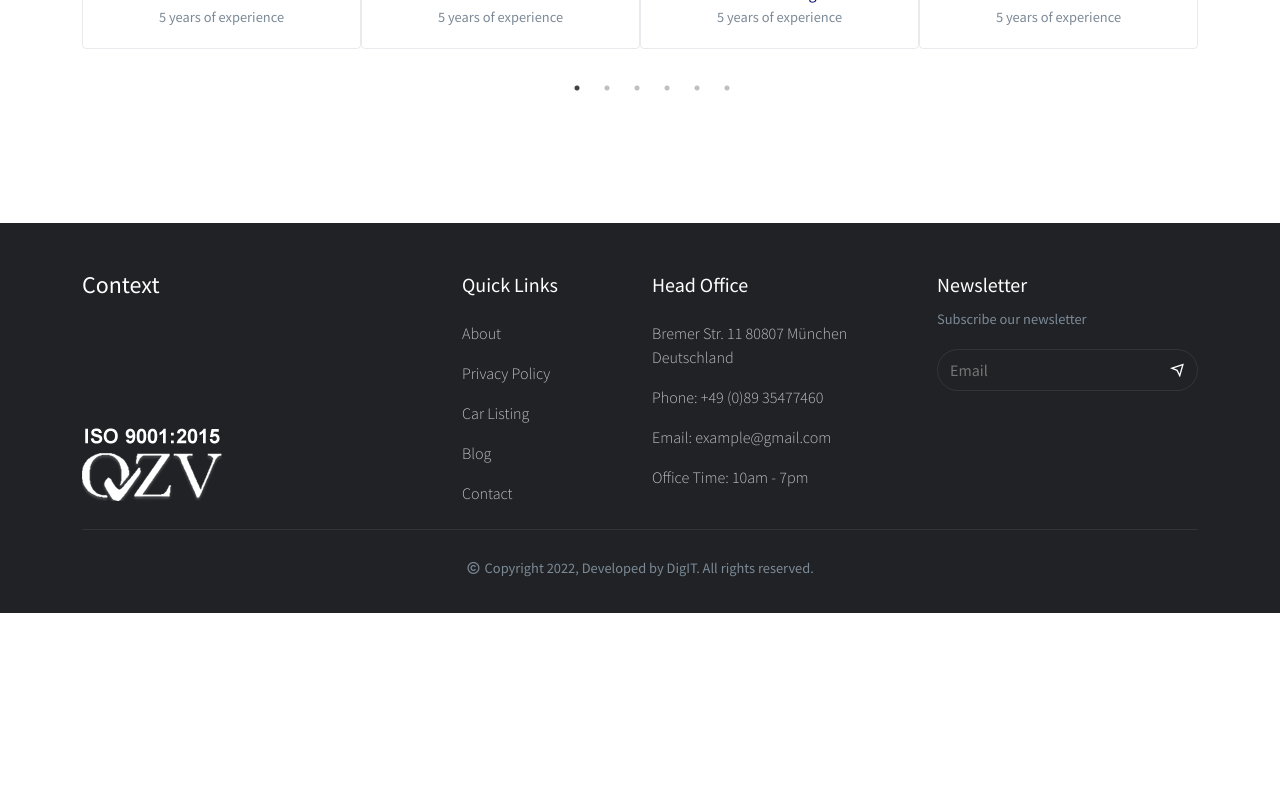
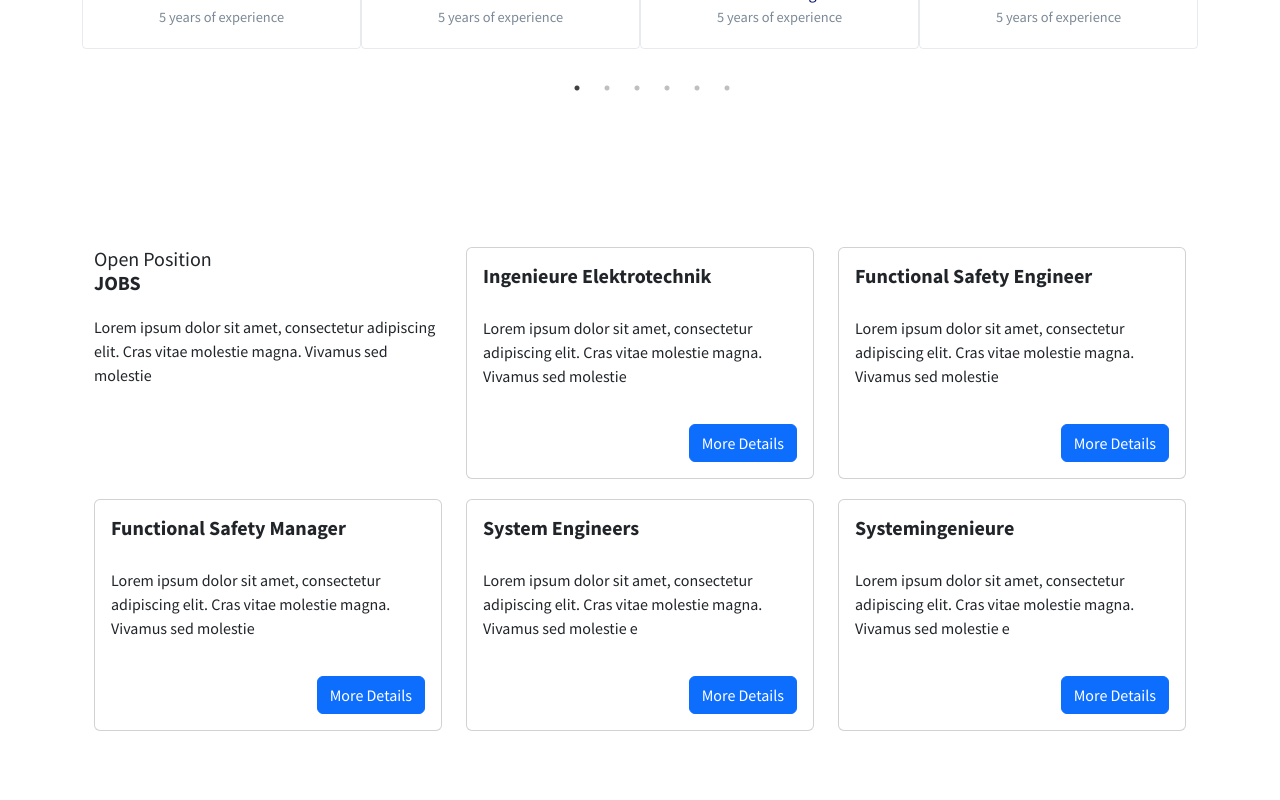
Before and after one commit to EuronRamadanii/Buna_Version, a React (Create React App) app: page /home in a window 1280 px wide. Shown: the part 2880-3680 px from the top of the page. Before the commit the page ends 3493 px from the top, so only its background shows below. Built offline with nearby package versions, Linux system fonts and the light colour scheme.

Commit message:
Job Positions finished

```diff
--- a/src/components/UI/JobPositions.jsx
+++ b/src/components/UI/JobPositions.jsx
@@ -1,19 +1,136 @@
 import React from "react";
-import { Button, Card } from "reactstrap";
+// import { Button, Card } from "reactstrap";
+import "bootstrap/dist/css/bootstrap.min.css";
+import { Container, Card, Col, Button } from "react-bootstrap";
+import { Row } from "reactstrap";
 
 function JobPosition() {
   return (
-    <Card style={{ width: "18rem" }}>
-      <Card.Img variant="top" src="holder.js/100px180" />
-      <Card.Body>
-        <Card.Title>Card Title</Card.Title>
-        <Card.Text>
-          Some quick example text to build on the card title and make up the
-          bulk of the card's content.
-        </Card.Text>
-        <Button variant="primary">Go somewhere</Button>
-      </Card.Body>
-    </Card>
+    <>
+      <section style={{}}>
+        <Container className="p-4">
+          <Row>
+            <Col md="4" style={{ marginBottom: "20px" }}>
+              {/* <Card> */}
+              {/* <Card.Img variant="top" src={img1} /> */}
+              <Card.Body>
+                <Card.Title>
+                  Open Position <br /> <b>JOBS</b>{" "}
+                </Card.Title>
+                <Card.Text style={{ marginTop: "20px" }}>
+                  Lorem ipsum dolor sit amet, consectetur adipiscing elit. Cras
+                  vitae molestie magna. Vivamus sed molestie
+                </Card.Text>
+                {/* <Button style={{ float: "right" }} variant="primary">
+                  More Details
+                </Button> */}
+              </Card.Body>
+              {/* </Card> */}
+            </Col>
+            {/* </Container>
+          <Container className="p-4"> */}
+            <Col md="4" style={{ marginBottom: "20px" }}>
+              <Card>
+                {/* <Card.Img variant="top" src={img1} /> */}
+                <Card.Body>
+                  <Card.Title>
+                    {" "}
+                    <b> Ingenieure Elektrotechnik </b>
+                  </Card.Title>
+                  <Card.Text style={{ padding: "20px 0" }}>
+                    Lorem ipsum dolor sit amet, consectetur adipiscing elit.
+                    Cras vitae molestie magna. Vivamus sed molestie
+                  </Card.Text>
+                  <Button style={{ float: "right" }} variant="primary">
+                    More Details
+                  </Button>
+                </Card.Body>
+              </Card>
+            </Col>
+            {/* </Container>
+        <div className="App">
+          <Container className="p-4"> */}
+            <Col md="4">
+              <Card>
+                {/* <Card.Img variant="top" src={img1} /> */}
+                <Card.Body>
+                  <Card.Title>
+                    {" "}
+                    <b>Functional Safety Engineer</b>{" "}
+                  </Card.Title>
+                  <Card.Text style={{ padding: "20px 0" }}>
+                    Lorem ipsum dolor sit amet, consectetur adipiscing elit.
+                    Cras vitae molestie magna. Vivamus sed molestie
+                  </Card.Text>
+                  <Button style={{ float: "right" }} variant="primary">
+                    More Details
+                  </Button>
+                </Card.Body>
+              </Card>
+            </Col>
+            {/* </Container> */}
+            {/* </div> */}
+            {/* <div className="App"> */}
+            {/* <Container className="p-4"> */}
+            <Col md="4">
+              <Card>
+                {/* <Card.Img variant="top" src={img1} /> */}
+                <Card.Body>
+                  <Card.Title>
+                    {" "}
+                    <b>Functional Safety Manager</b>{" "}
+                  </Card.Title>
+                  <Card.Text style={{ padding: "20px 0" }}>
+                    Lorem ipsum dolor sit amet, consectetur adipiscing elit.
+                    Cras vitae molestie magna. Vivamus sed molestie
+                  </Card.Text>
+                  <Button style={{ float: "right" }} variant="primary">
+                    More Details
+                  </Button>
+                </Card.Body>
+              </Card>
+            </Col>
+            <Col md="4">
+              <Card>
+                {/* <Card.Img variant="top" src={img1} /> */}
+                <Card.Body>
+                  <Card.Title>
+                    {" "}
+                    <b>System Engineers </b>{" "}
+                  </Card.Title>
+                  <Card.Text style={{ padding: "20px 0" }}>
+                    Lorem ipsum dolor sit amet, consectetur adipiscing elit.
+                    Cras vitae molestie magna. Vivamus sed molestie e
+                  </Card.Text>
+                  <Button style={{ float: "right" }} variant="primary">
+                    More Details
+                  </Button>
+                </Card.Body>
+              </Card>
+            </Col>
+            <Col md="4">
+              <Card>
+                {/* <Card.Img variant="top" src={img1} /> */}
+                <Card.Body>
+                  <Card.Title>
+                    {" "}
+                    <b>Systemingenieure</b>{" "}
+                  </Card.Title>
+                  <Card.Text style={{ padding: "20px 0" }}>
+                    Lorem ipsum dolor sit amet, consectetur adipiscing elit.
+                    Cras vitae molestie magna. Vivamus sed molestie e
+                  </Card.Text>
+                  <Button style={{ float: "right" }} variant="primary">
+                    More Details
+                  </Button>
+                </Card.Body>
+              </Card>
+            </Col>
+          </Row>
+        </Container>
+        {/* </div> */}
+      </section>
+    </>
   );
 }
 
--- a/src/components/UI/OurMembers.jsx
+++ b/src/components/UI/OurMembers.jsx
@@ -5,7 +5,7 @@ import { Link } from "react-router-dom";
 import ava01 from "../../assets/all-images/ava-1.jpg";
 import ava02 from "../../assets/all-images/ava-2.jpg";
 import ava03 from "../../assets/all-images/ava-3.jpg";
-import Carousel from "react-bootstrap/Carousel";
+// import Carousel from "react-bootstrap/Carousel";
 import Slider from "react-slick";
 const OUR__MEMBERS = [
   {
--- a/src/pages/Home.jsx
+++ b/src/pages/Home.jsx
@@ -93,6 +93,7 @@ const Home = () => {
                 See our
               </h6> */}
               <h2
+                id="services"
                 data-aos="zoom-in"
                 data-aos-duration="1700"
                 className="section__title"
@@ -185,7 +186,9 @@ const Home = () => {
           </Row>
         </Container>
       </section>
-      <section>{/* <JobPosition /> */}</section>
+      <section>
+        <JobPosition />
+      </section>
       {/* =========== become a driver section ============ */}
 
       {/* =========== testimonial section =========== */}
```
Also changed, not shown: src/components/Header/Header.jsx (+5 -5 lines).
